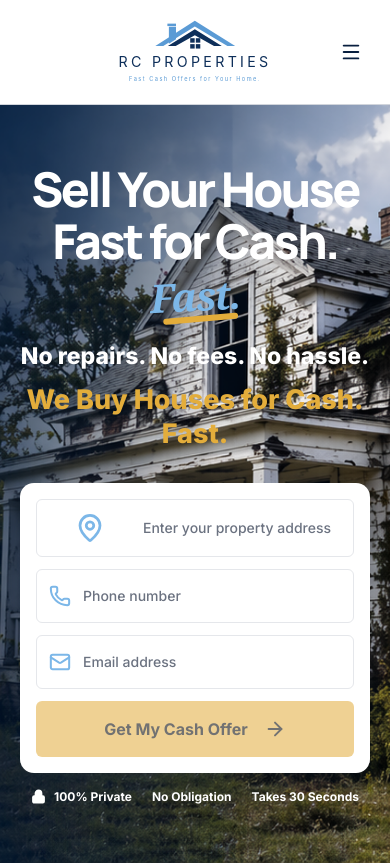
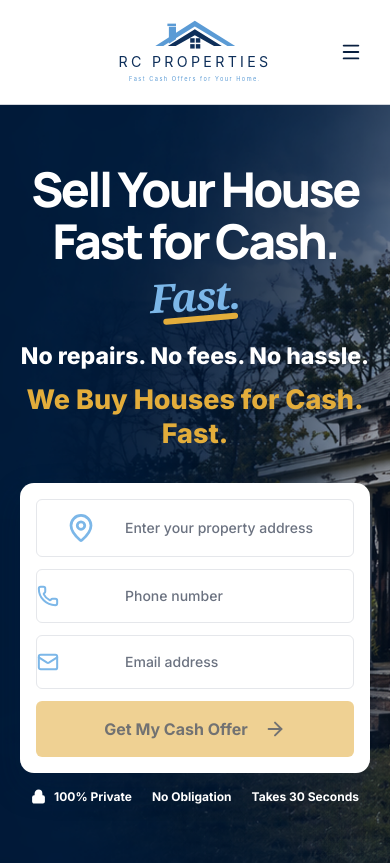
Before and after one commit to sockhead360/rc-properties, a Next.js app: page / in a window 390 px wide. Shown: the top 865 px of the page. Built offline with nearby package versions, Linux system fonts and the light colour scheme.

Commit message:
Restore mobile hero background and align form fields

```diff
--- a/src/components/home/Hero.tsx
+++ b/src/components/home/Hero.tsx
@@ -4,7 +4,7 @@ export default function Hero() {
   return (
     <section className="relative isolate min-h-[523px] overflow-hidden bg-rc-navy-dark">
       <div
-        className="absolute inset-0 bg-cover bg-[position:70%_center] sm:bg-center"
+        className="absolute inset-0 bg-cover bg-center"
         style={{ backgroundImage: "url('/images/hero-banner.png')" }}
         aria-hidden="true"
       />
--- a/src/components/home/HomeAddressBar.tsx
+++ b/src/components/home/HomeAddressBar.tsx
@@ -236,8 +236,8 @@ export default function HomeAddressBar() {
       >
         <div className="grid gap-3">
           <div ref={addressBoxRef} className="relative">
-            <label className="flex min-h-[58px] items-center gap-3 rounded-md border border-gray-200 bg-white px-3 sm:px-4">
-              <span className="flex w-[82px] shrink-0 items-center justify-center sm:w-10">
+            <label className="grid min-h-[58px] grid-cols-[88px_1fr] items-center rounded-md border border-gray-200 bg-white px-0 sm:flex sm:gap-3 sm:px-4">
+              <span className="flex shrink-0 items-center justify-center sm:w-10">
                 {loadingSuggestions ? (
                   <Loader2
                     size={26}
@@ -298,7 +298,7 @@ export default function HomeAddressBar() {
           </div>
 
           <div className="grid gap-3 sm:grid-cols-2">
-            <label className="flex min-h-[54px] items-center gap-3 rounded-md border border-gray-200 bg-white px-3 sm:px-4">
+            <label className="grid min-h-[54px] grid-cols-[88px_1fr] items-center rounded-md border border-gray-200 bg-white px-0 sm:flex sm:gap-3 sm:px-4">
             <Phone
               size={22}
               strokeWidth={2.2}
@@ -320,7 +320,7 @@ export default function HomeAddressBar() {
             />
             </label>
 
-            <label className="flex min-h-[54px] items-center gap-3 rounded-md border border-gray-200 bg-white px-3 sm:px-4">
+            <label className="grid min-h-[54px] grid-cols-[88px_1fr] items-center rounded-md border border-gray-200 bg-white px-0 sm:flex sm:gap-3 sm:px-4">
             <Mail
               size={22}
               strokeWidth={2.2}
```
